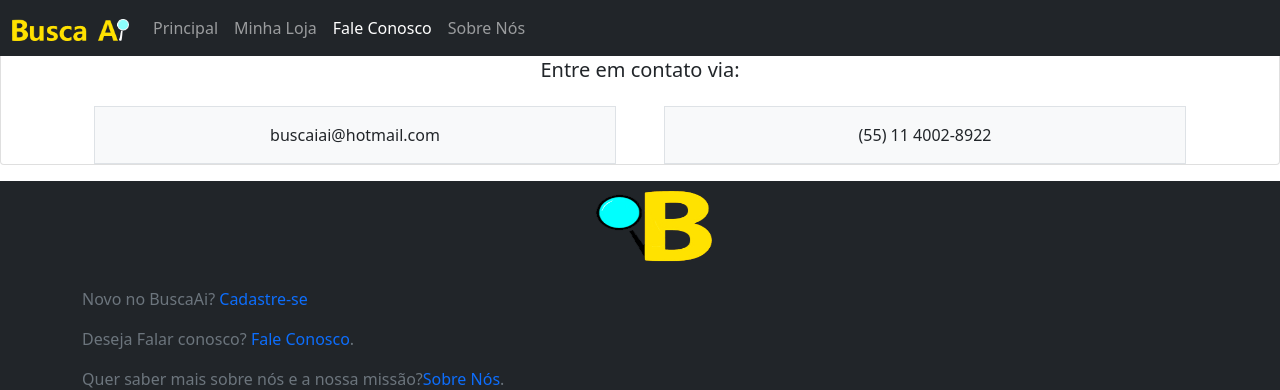
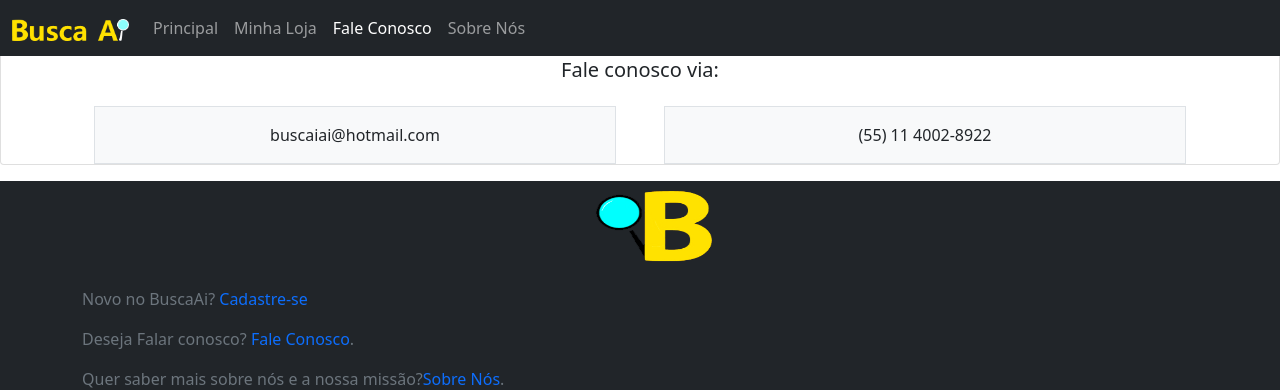
Before and after one commit to devWallacePessoa/busca_ai, a PHP site: page /faleconosco.php in a window 1280 px wide. Shown: the top 390 px of the page. Run offline with PHP 8.4, Linux system fonts and the light colour scheme.

Commit message:
Correção de texto

```diff
--- a/faleconosco.php
+++ b/faleconosco.php
@@ -13,7 +13,7 @@
     Destaque
   </div>
   <div class="card-body">
-    <h5 class="card-title">Entre em contato via:</h5>
+    <h5 class="card-title">Fale conosco via:</h5>
     <p class="card-text"></p>
   </div>
   <div class="container px-4">
```
